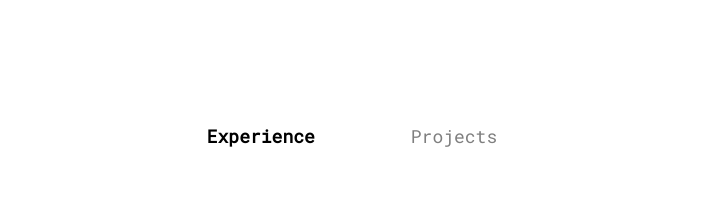
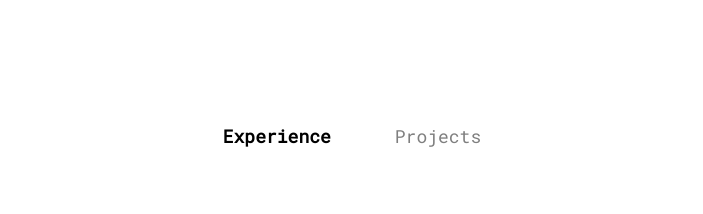
Before and after one commit to rjbautis/personal_website_v2, a React (Create React App) app: page / in a window 1280 px wide. Shown: the part 1540-1754 px from the top of the page, without its empty margins (288-991 px from the left). Built offline with nearby package versions, Linux system fonts and the light colour scheme; the HTML template or start-up script is replaced by a standard one.

Commit message:
Fixed weird padding issues

```diff
--- a/src/App.module.css
+++ b/src/App.module.css
@@ -1,4 +1,6 @@
 .app {
+    text-align: center;
+    width: 100%;
 }
 
 .finger_animation {
--- a/src/styles/Menu.module.css
+++ b/src/styles/Menu.module.css
@@ -18,13 +18,13 @@
 
 .menu_item_inactive {
     font-weight: lighter;
-    padding: 0 3rem;
+    padding: 0 2rem;
     opacity: 0.5;
 }
 
 .menu_item_active {
     font-weight: bold;
-    padding: 0 3rem;
+    padding: 0 2rem;
 }
 
 .menu_item_text {
```
